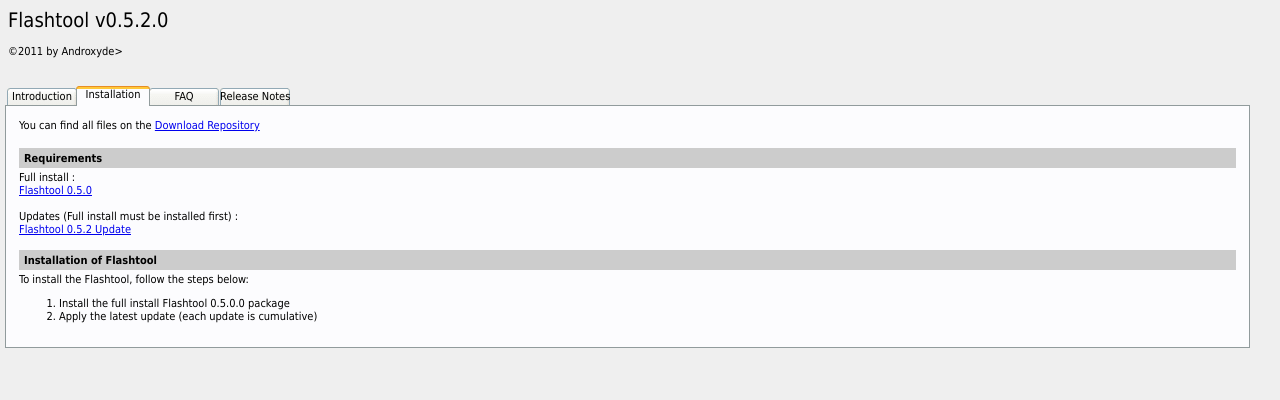
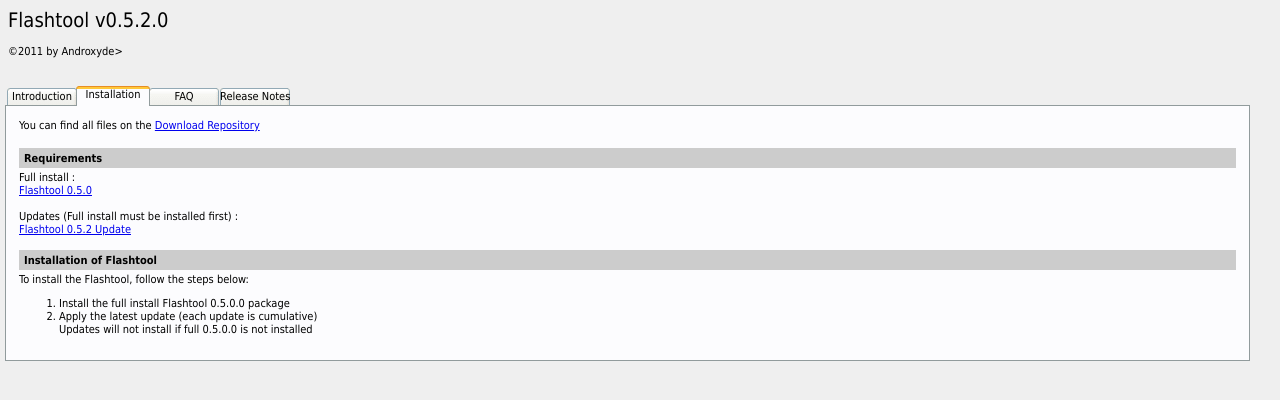
Before and after one commit to onmyee/Flashtool, a plain HTML site: page index.html in a window 1280 px wide. Both pictures are taken after a click on the element "Installation". Drawn offline with Linux system fonts and the light colour scheme.

Commit message:
install process updates

```diff
--- a/index.html
+++ b/index.html
@@ -68,6 +68,7 @@
 <ol>
 	<li>Install the full install Flashtool 0.5.0.0 package<br>
 	<li>Apply the latest update (each update is cumulative)<br>
+	Updates will not install if full 0.5.0.0 is not installed<br>
 </ol>
 		</td></tr>
 		</table>
```
